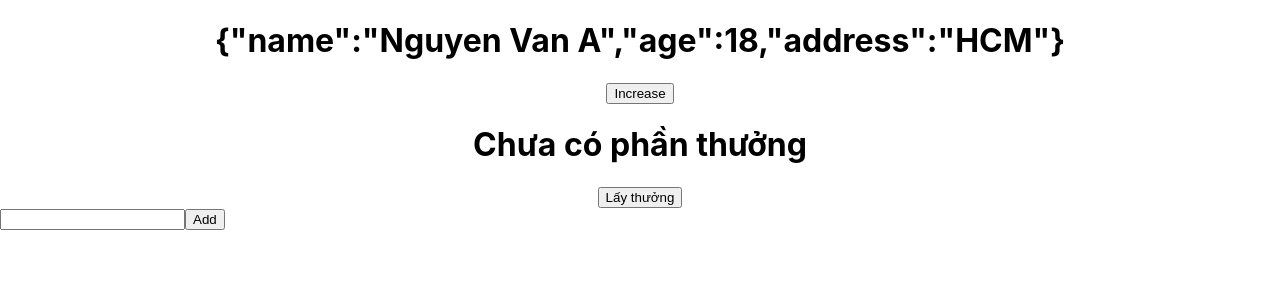
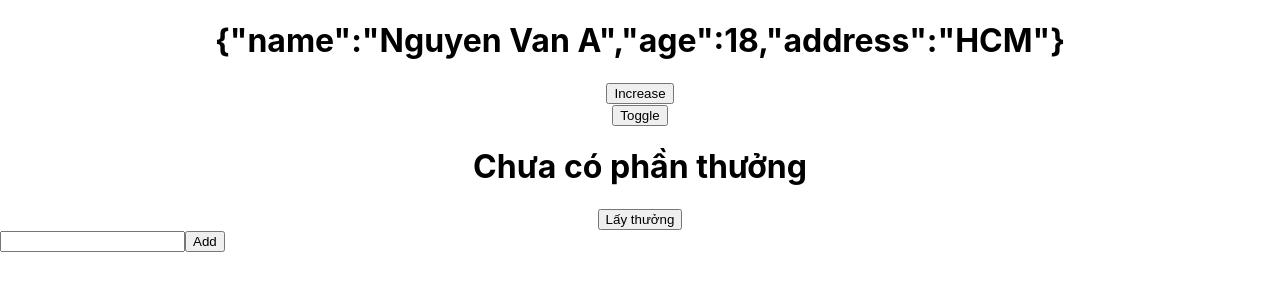
Before and after one commit to khoinhmse150853/ReactJS, a React (Create React App) app: page / in a window 1280 px wide. Shown: the top 300 px of the page. Built offline with nearby package versions, Linux system fonts and the light colour scheme.

Commit message:
mounted/unmounted examples

```diff
--- a/src/App.js
+++ b/src/App.js
@@ -1,5 +1,6 @@
 import { useState } from "react";
 import "./App.css";
+import Content from "./Content";
 
 // const orders = [100, 200, 300];
 
@@ -26,10 +27,16 @@
     });
   };
 
+  const [show, setShow] = useState(false);
+
   return (
     <div className="App">
       <h1>{JSON.stringify(info)}</h1>
       <button onClick={handleUpdate}>Increase</button>
+      <div>
+        <button onClick={() => setShow(!show)}>Toggle</button>
+        {show && <Content />}
+      </div>
     </div>
   );
 }
--- /dev/null
+++ b/src/Content.js
@@ -0,0 +1,11 @@
+import React from "react";
+
+function Content() {
+  return (
+    <div>
+      <h1>Hello World</h1>
+    </div>
+  );
+}
+
+export default Content;
```
